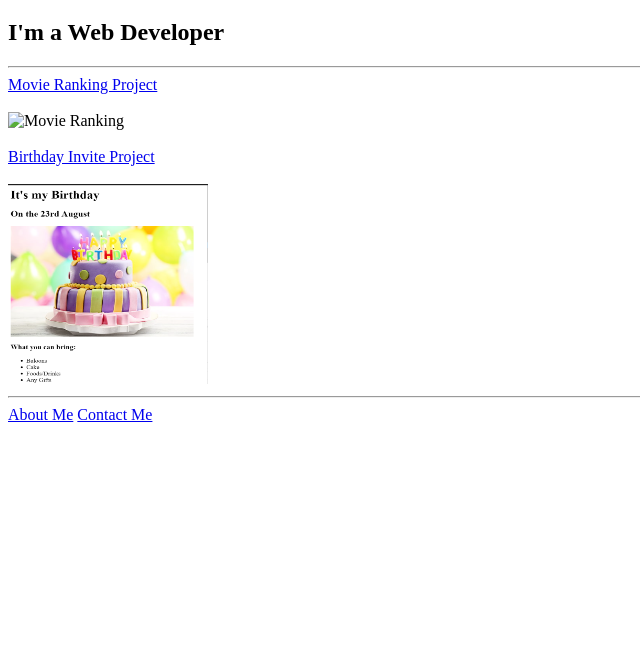
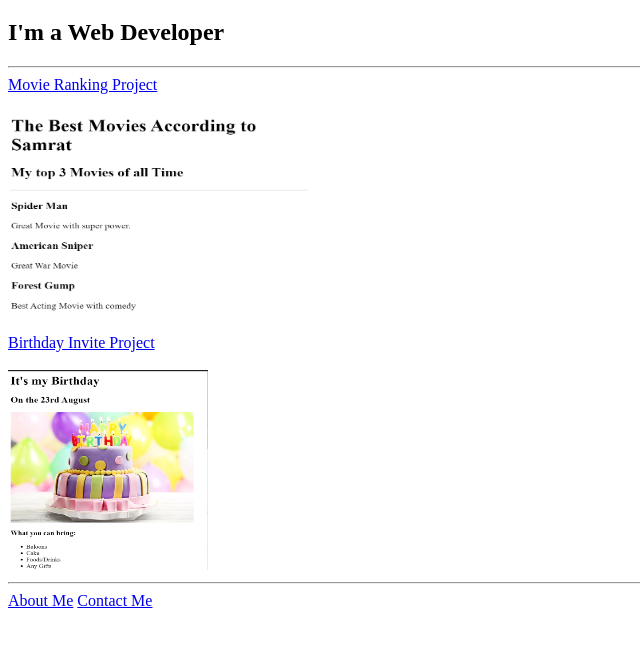
Before and after one commit to Sandesh244/HTML-Portfolio, a plain HTML site: page index.html in a window 1280 px wide. Shown: the part 61-708 px from the top of the page, without its empty margins (0-640 px from the left). Drawn offline with Linux system fonts and the light colour scheme.

Commit message:
Update index.html

```diff
--- a/index.html
+++ b/index.html
@@ -14,7 +14,7 @@
     <br />
 
     <img
-      src="./assets/images/movie-ranking.png"
+      src="./assets/images/Samrat-Movie-Ranking.png"
       alt="Movie Ranking"
       width="300"
       height="200"
```
